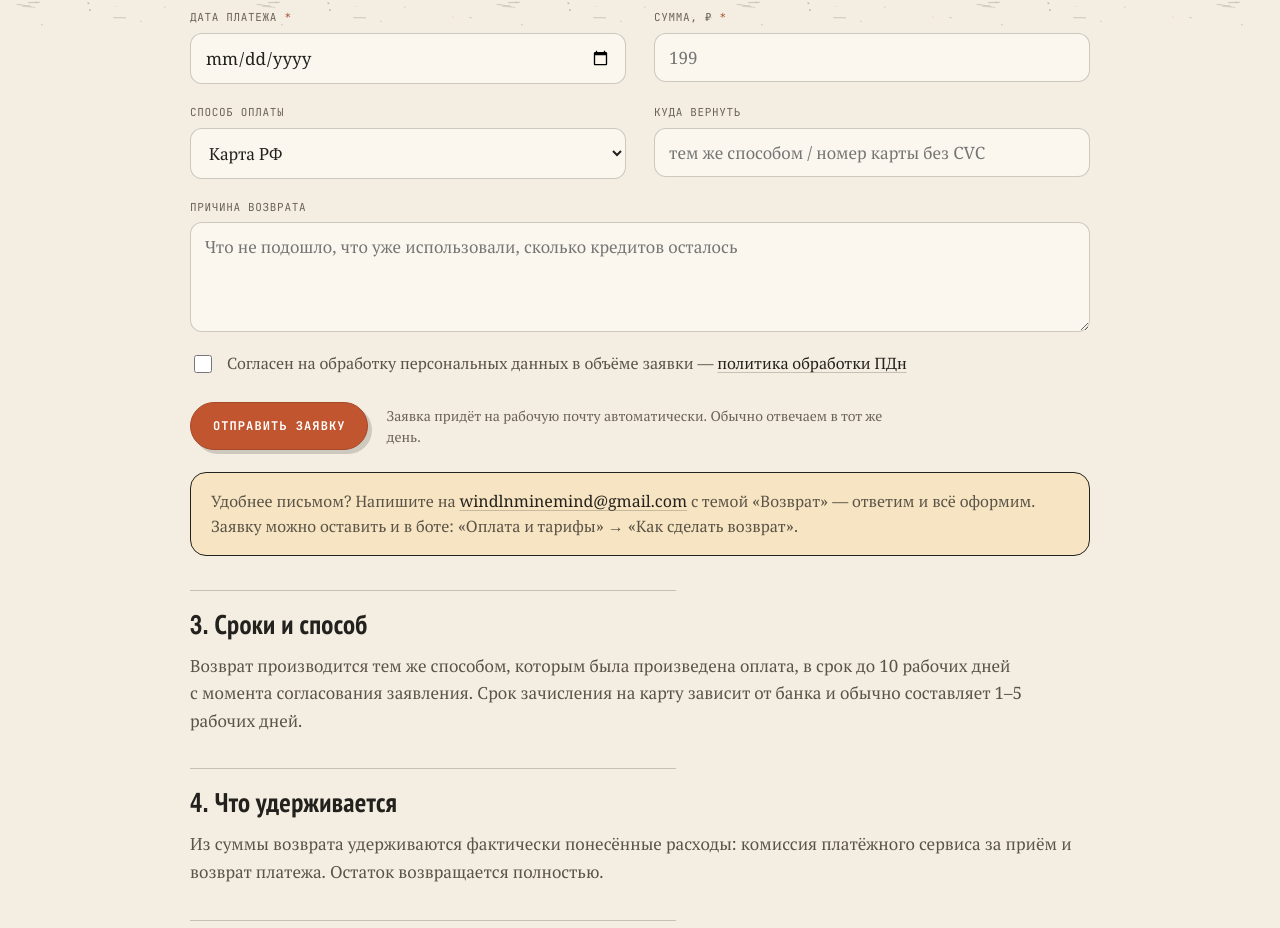
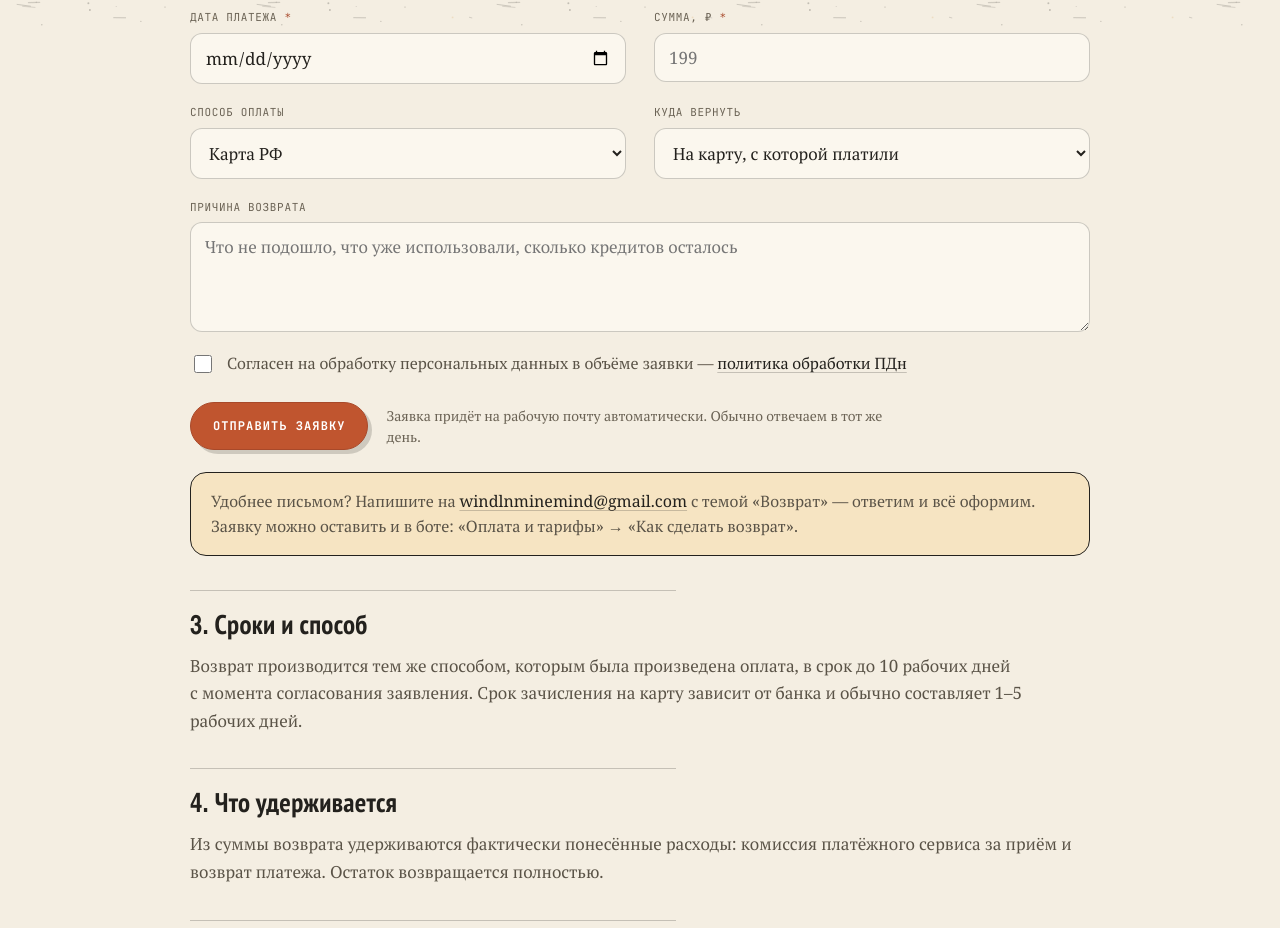
Before and after one commit to windlnminemind-dsh/studentbot-site, a plain HTML site: page refund.html in a window 1280 px wide. Shown: the part 774-1702 px from the top of the page. Drawn offline with Linux system fonts and the light colour scheme.

Commit message:
add refund.html

```diff
--- a/refund.html
+++ b/refund.html
@@ -83,7 +83,11 @@
   </div>
   <div class="field">
     <label for="f-back">Куда вернуть</label>
-    <input id="f-back" name="Куда вернуть" type="text" placeholder="тем же способом / номер карты без CVC">
+    <select id="f-back" name="Куда вернуть">
+      <option>На карту, с которой платили</option>
+      <option>По СБП на тот же номер</option>
+      <option>Другое — уточним письмом</option>
+    </select>
   </div>
   <div class="field wide">
     <label for="f-reason">Причина возврата</label>
```
